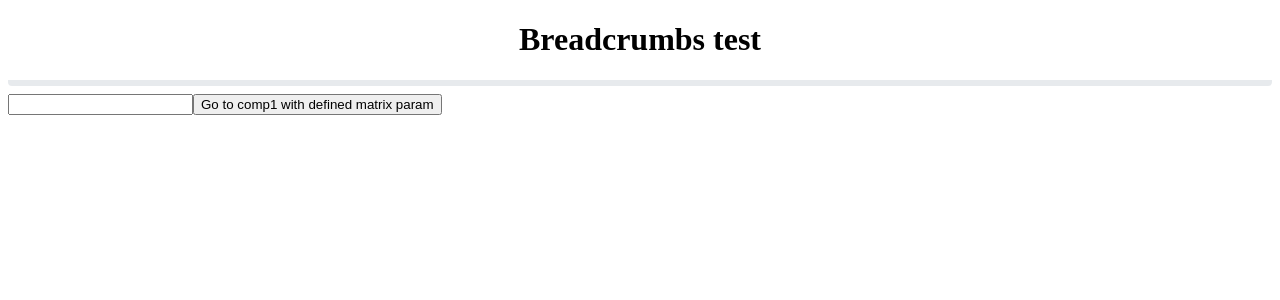
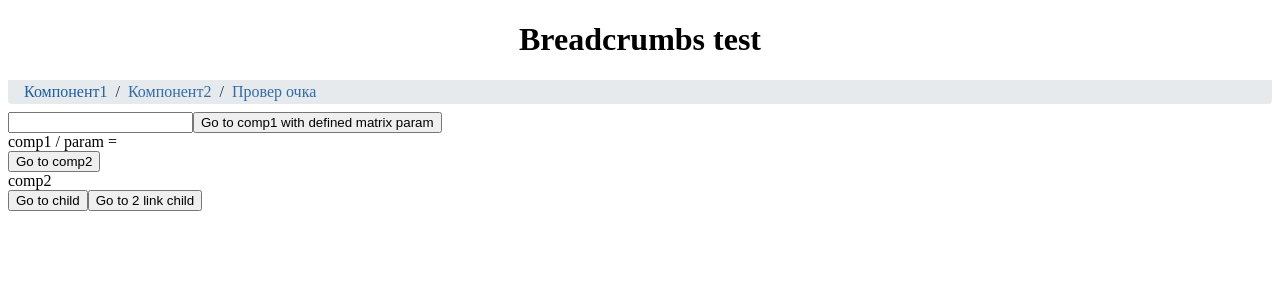
Before and after one commit to Lightllord/-ng-lightools-breadcrumbs, an Angular app: page /comp1/comp2/comp3 in a window 1280 px wide. Before the commit this address led to /. Shown: the top 300 px of the page. Built offline with nearby package versions, Linux system fonts and the light colour scheme.

Commit message:
- fix link of child, which have some parents with manual link

```diff
--- a/src/app/app.module.ts
+++ b/src/app/app.module.ts
@@ -23,7 +23,33 @@ const appRoutes: Routes = [
         data: {
           title: 'Компонент2',
           link: 'comp1/3'
-        }
+        },
+        children: [
+          {
+            path: 'comp3',
+            component: Comp3Component,
+            data: {
+              title: 'Провер очка',
+              link: 'comp2'
+            },
+            children: [
+              {
+                path: 'comp4',
+                component: Comp3Component,
+                data: {
+                  title: 'Корректная ссылка'
+                }
+              }
+            ]
+          },
+          {
+            path: 'comp5',
+            component: Comp3Component,
+            data: {
+              title: 'Компонент 5'
+            }
+          }
+        ]
       },
       {
         path: ':id',
--- a/src/app/comp2/comp2.component.html
+++ b/src/app/comp2/comp2.component.html
@@ -1,3 +1,5 @@
 <div>
  comp2
 </div>
+<button (click)="goToChild()">Go to child</button>
+<button (click)="goToDblLinkChild()">Go to 2 link child</button>
--- a/src/app/comp2/comp2.component.ts
+++ b/src/app/comp2/comp2.component.ts
@@ -14,4 +14,12 @@ export class Comp2Component implements OnInit {
   ngOnInit() {
     console.log(this.route);
   }
+
+  goToChild() {
+    this.router.navigate([`comp5`], {relativeTo: this.route});
+  }
+
+  goToDblLinkChild() {
+    this.router.navigate([`comp3/comp4`], {relativeTo: this.route});
+  }
 }
--- a/src/lib/breadcrumbs/breadcrumbs.component.ts
+++ b/src/lib/breadcrumbs/breadcrumbs.component.ts
@@ -34,11 +34,18 @@ export class BreadcrumbsComponent {
 
   }
 
+  private tempUrl: any;
   private getBreadcrumbs(route: ActivatedRoute, url: any[] = ['/']) {
     const ROUTE_DATA_BREADCRUMB = 'title';
     const ROUTE_DATA_MATRIX_PARAMS = 'matrixParams';
     const ROUTE_DATA_LINK = 'link';
     const ROUTE_DATA_TITLES = 'titles';
+
+    // восстанавливаем URL, если до этого он был в ручную установлен у родителя
+    if (route.parent && route.parent.snapshot.data[ROUTE_DATA_LINK]) {
+      url = this.tempUrl;
+      this.tempUrl = [];
+    }
 
     // добавляем урлку по path роута
     const tempUrl = route.snapshot.url.map(segment => segment.path).join('/');
@@ -88,8 +95,9 @@ export class BreadcrumbsComponent {
       }
     }
     if (route.snapshot.data[ROUTE_DATA_LINK]) {
+      this.tempUrl = url; // запоминаем URL для его последующего восстановления
       url = [];
-      url.push(...route.snapshot.data[ROUTE_DATA_LINK].split('/'));
+      url.push(...route.snapshot.data[ROUTE_DATA_LINK].split('/')); // записываем ссылку, установленную вручную
     }
     if (!found && route.snapshot.data.hasOwnProperty(ROUTE_DATA_BREADCRUMB) && route.snapshot.data[ROUTE_DATA_BREADCRUMB]) {
       let brdc: IBreadcrumb = {
```
